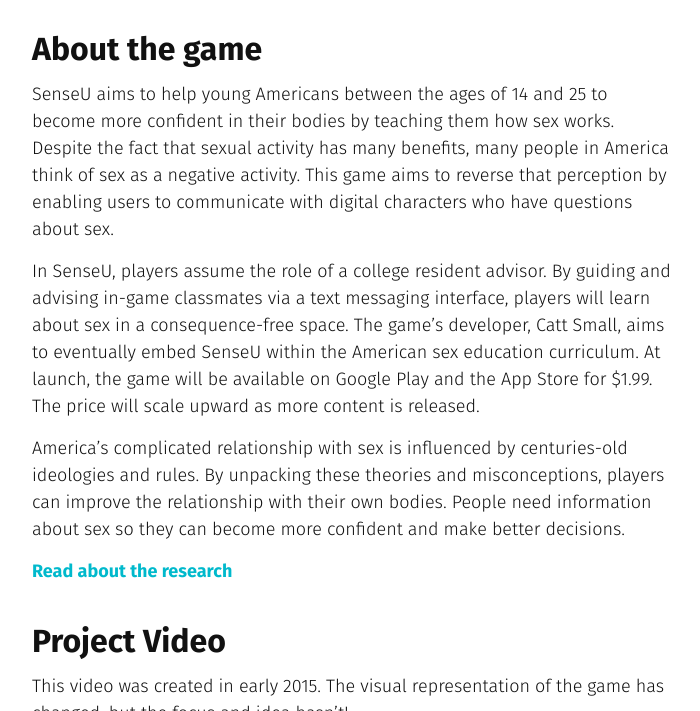
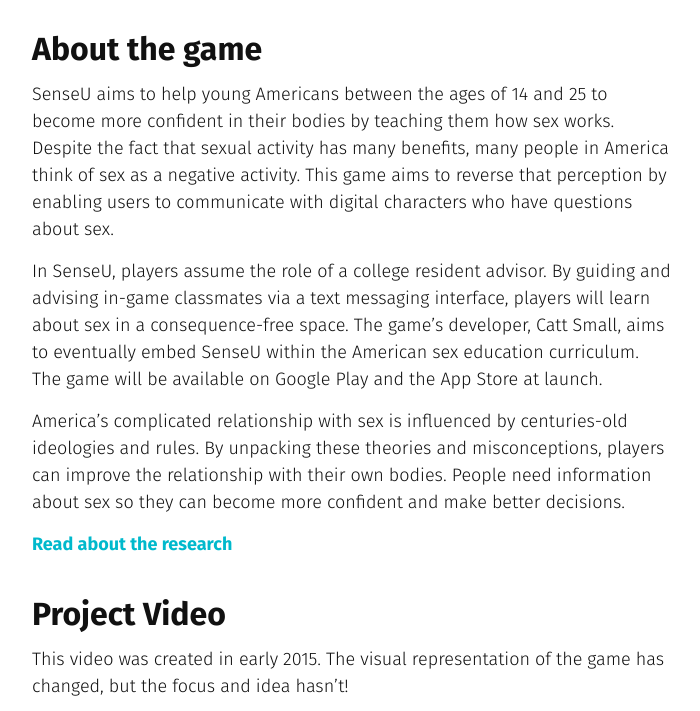
Before and after one commit to cattsmall/thesis-website, a Jekyll site: the page built from proposal.md, in a window 1280 px wide and 900 px high, scrolled down 924 px, cut to the strip 0-711 px from the top of the window. Shown: the whole strip, without its empty margins (288-988 px from the left). Built offline with Jekyll 4.4.1, drawn with Linux system fonts in a browser that asks for light colours.

Commit message:
Update proposal.md

```diff
--- a/proposal.md
+++ b/proposal.md
@@ -11,7 +11,7 @@
 
 SenseU aims to help young Americans between the ages of 14 and 25 to become more confident in their bodies by teaching them how sex works. Despite the fact that sexual activity has many benefits, many people in America think of sex as a negative activity. This game aims to reverse that perception by enabling users to communicate with digital characters who have questions about sex.
 
-In SenseU, players assume the role of a college resident advisor. By guiding and advising in-game classmates via a text messaging interface, players will learn about sex in a consequence-free space. The game's developer, Catt Small, aims to eventually embed SenseU within the American sex education curriculum. At launch, the game will be available on Google Play and the App Store for $1.99.  The price will scale upward as more content is released.
+In SenseU, players assume the role of a college resident advisor. By guiding and advising in-game classmates via a text messaging interface, players will learn about sex in a consequence-free space. The game's developer, Catt Small, aims to eventually embed SenseU within the American sex education curriculum. The game will be available on Google Play and the App Store at launch.
 
 America's complicated relationship with sex is influenced by centuries-old ideologies and rules. By unpacking these theories and misconceptions, players can improve the relationship with their own bodies. People need information about sex so they can become more confident and make better decisions.
 
```
